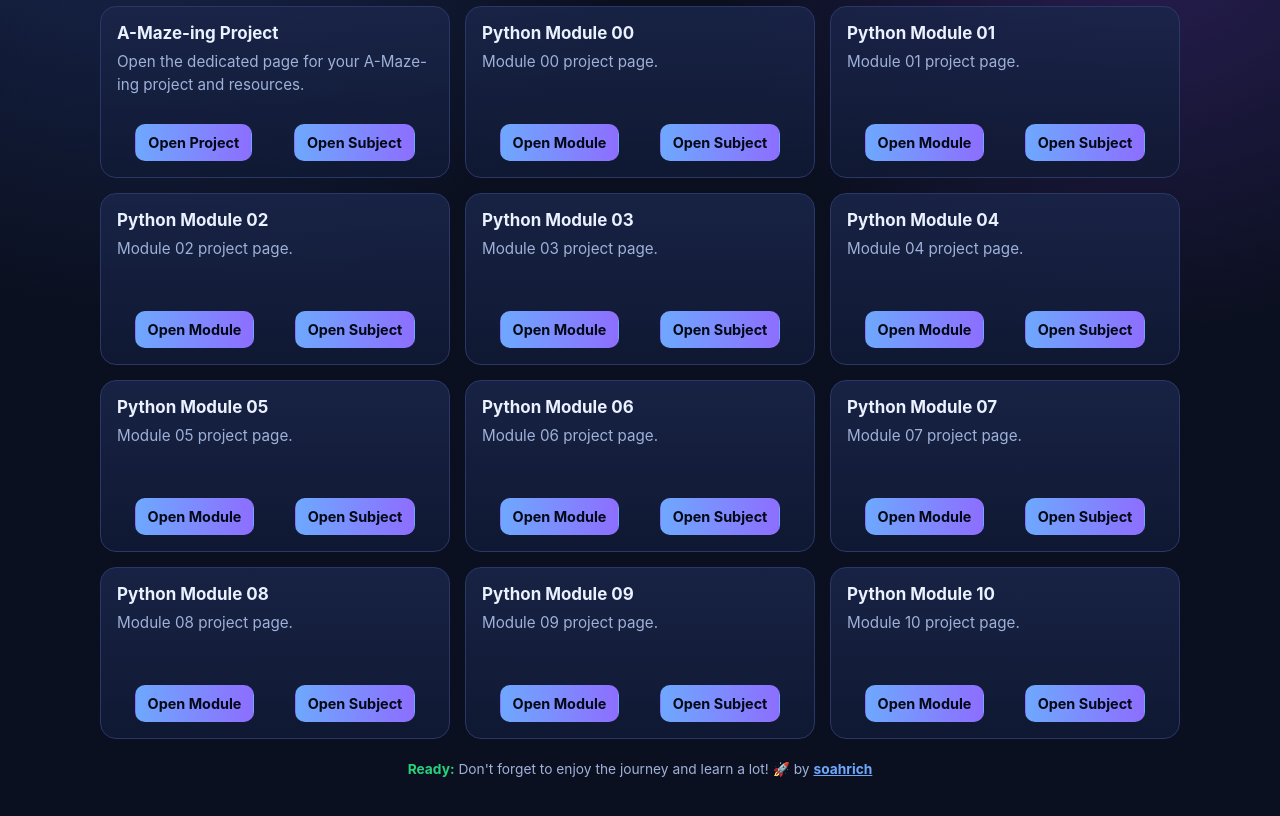
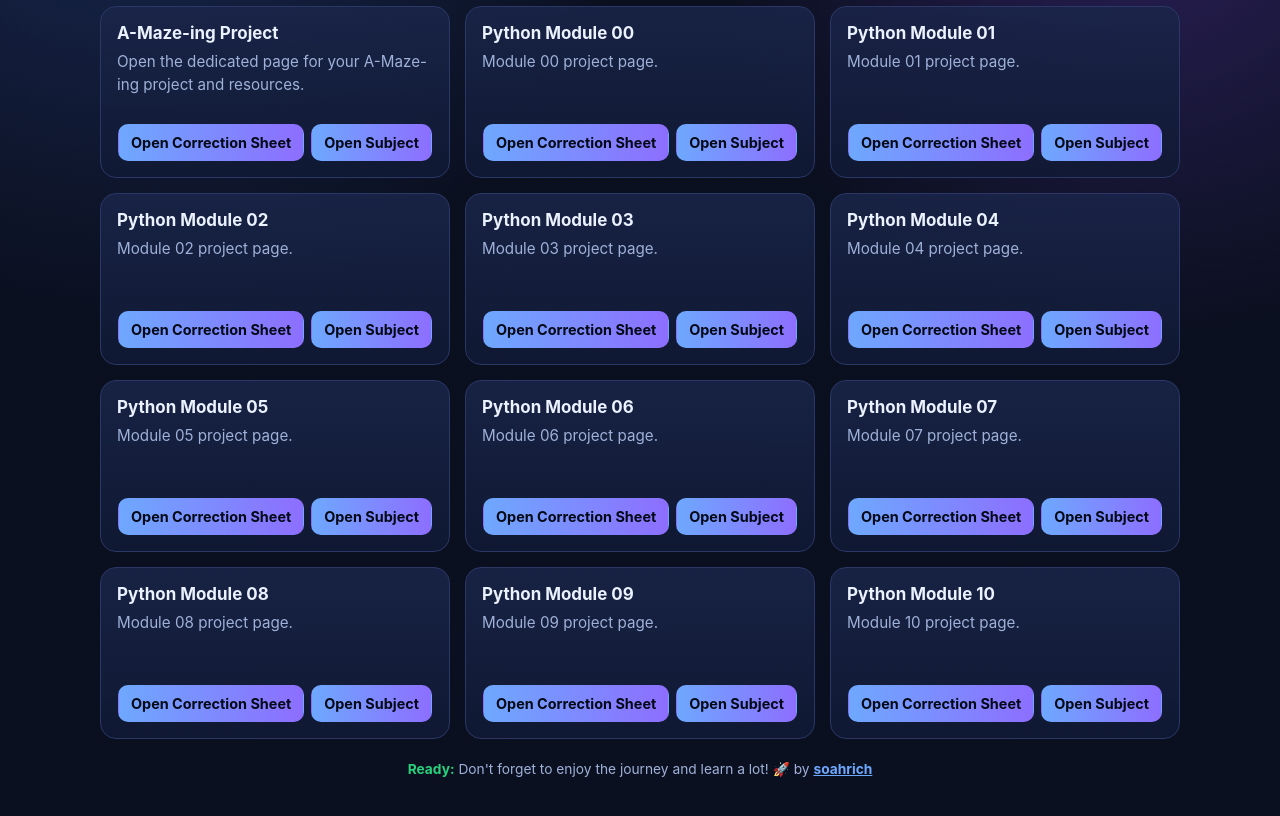
Before and after one commit to rorado/project_M.2_42, a plain HTML site: page index.html in a window 1280 px wide. Shown: the part 340-1156 px from the top of the page. Drawn offline with Linux system fonts and the light colour scheme.

Commit message:
edit btn text

```diff
--- a/index.html
+++ b/index.html
@@ -242,7 +242,7 @@
           </p>
           <div class="actions">
             <a class="btn primary" href="pages/a_maze_ing.html" target="_blank"
-              >Open Project</a
+              >Open Correction Sheet</a
             >
             <a
               class="btn primary"
@@ -258,7 +258,7 @@
           <p>Module 00 project page.</p>
           <div class="actions">
             <a class="btn primary" href="pages/py_00.html" target="_blank"
-              >Open Module</a
+              >Open Correction Sheet</a
             >
             <a
               class="btn primary"
@@ -273,7 +273,7 @@
           <p>Module 01 project page.</p>
           <div class="actions">
             <a class="btn primary" href="pages/py_01.html" target="_blank"
-              >Open Module</a
+              >Open Correction Sheet</a
             >
             <a
               class="btn primary"
@@ -288,7 +288,7 @@
           <p>Module 02 project page.</p>
           <div class="actions">
             <a class="btn primary" href="pages/py_02.html" target="_blank"
-              >Open Module</a
+              >Open Correction Sheet</a
             >
             <a
               class="btn primary"
@@ -303,7 +303,7 @@
           <p>Module 03 project page.</p>
           <div class="actions">
             <a class="btn primary" href="pages/py_03.html" target="_blank"
-              >Open Module</a
+              >Open Correction Sheet</a
             >
             <a
               class="btn primary"
@@ -318,7 +318,7 @@
           <p>Module 04 project page.</p>
           <div class="actions">
             <a class="btn primary" href="pages/py_04.html" target="_blank"
-              >Open Module</a
+              >Open Correction Sheet</a
             >
             <a
               class="btn primary"
@@ -333,7 +333,7 @@
           <p>Module 05 project page.</p>
           <div class="actions">
             <a class="btn primary" href="pages/py_05.html" target="_blank"
-              >Open Module</a
+              >Open Correction Sheet</a
             >
             <a
               class="btn primary"
@@ -348,7 +348,7 @@
           <p>Module 06 project page.</p>
           <div class="actions">
             <a class="btn primary" href="pages/py_06.html" target="_blank"
-              >Open Module</a
+              >Open Correction Sheet</a
             >
             <a
               class="btn primary"
@@ -363,7 +363,7 @@
           <p>Module 07 project page.</p>
           <div class="actions">
             <a class="btn primary" href="pages/py_07.html" target="_blank"
-              >Open Module</a
+              >Open Correction Sheet</a
             >
             <a
               class="btn primary"
@@ -378,7 +378,7 @@
           <p>Module 08 project page.</p>
           <div class="actions">
             <a class="btn primary" href="pages/py_08.html" target="_blank"
-              >Open Module</a
+              >Open Correction Sheet</a
             >
             <a
               class="btn primary"
@@ -393,7 +393,7 @@
           <p>Module 09 project page.</p>
           <div class="actions">
             <a class="btn primary" href="pages/py_09.html" target="_blank"
-              >Open Module</a
+              >Open Correction Sheet</a
             >
             <a
               class="btn primary"
@@ -408,7 +408,7 @@
           <p>Module 10 project page.</p>
           <div class="actions">
             <a class="btn primary" href="pages/py_10.html" target="_blank"
-              >Open Module</a
+              >Open Correction Sheet</a
             >
             <a
               class="btn primary"
```
